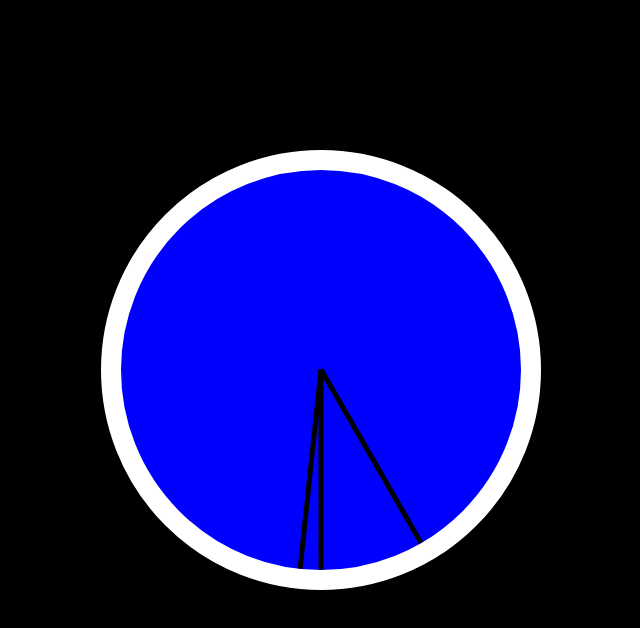
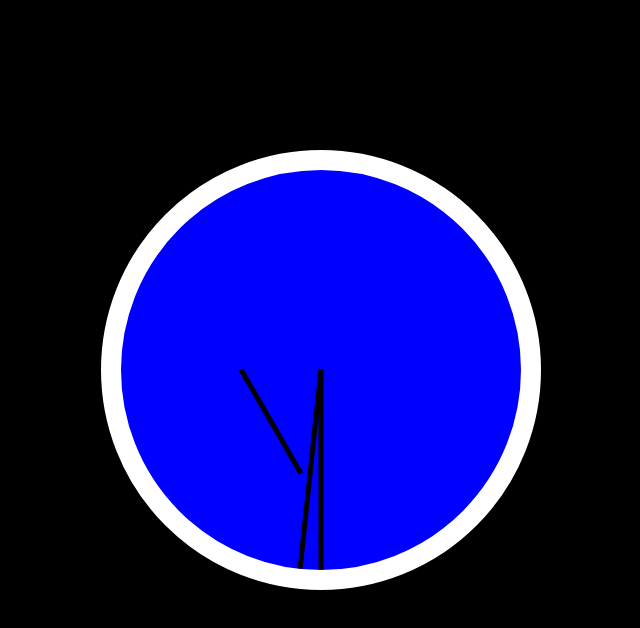
Before and after one commit to aetweedie/js30_clock, a plain HTML site: page index.html in a window 1280 px wide. Shown: the whole page, without its empty margins (319-959 px from the left). Drawn offline with Linux system fonts and the light colour scheme.

Commit message:
Update master.css

```diff
--- a/master.css
+++ b/master.css
@@ -30,3 +30,7 @@ body {
   transition: all 0.05s;
   transition-timing-function: cubic-bezier(0.84, -0.44, 0.18, 0.99);
 }
+
+.hour-hand {
+  width: 30%;
+}
```
